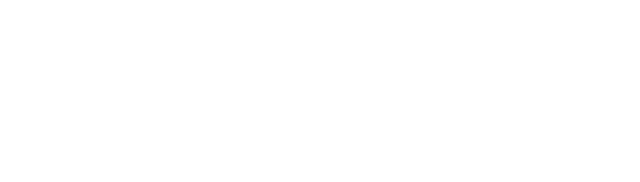
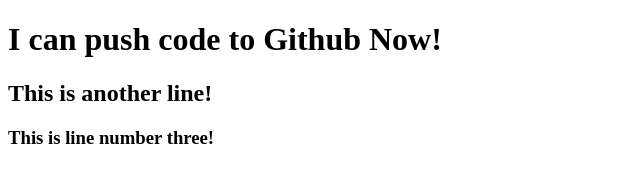
Before and after one commit to Hrithikishere/my-first-repo, a plain HTML site: page index.html in a window 1280 px wide. Shown: the whole page, without its empty margins (0-640 px from the left). Drawn offline with Linux system fonts and the light colour scheme.

Commit message:
three header line added

```diff
--- a/index.html
+++ b/index.html
@@ -7,6 +7,8 @@
     <title>My First Github Respository</title>
 </head>
     <body>
-
+        <h1>I can push code to Github Now!</h1>
+        <h2>This is another line!</h2>
+        <h3>This is line number three!</h3>
     </body>
 </html>
```
